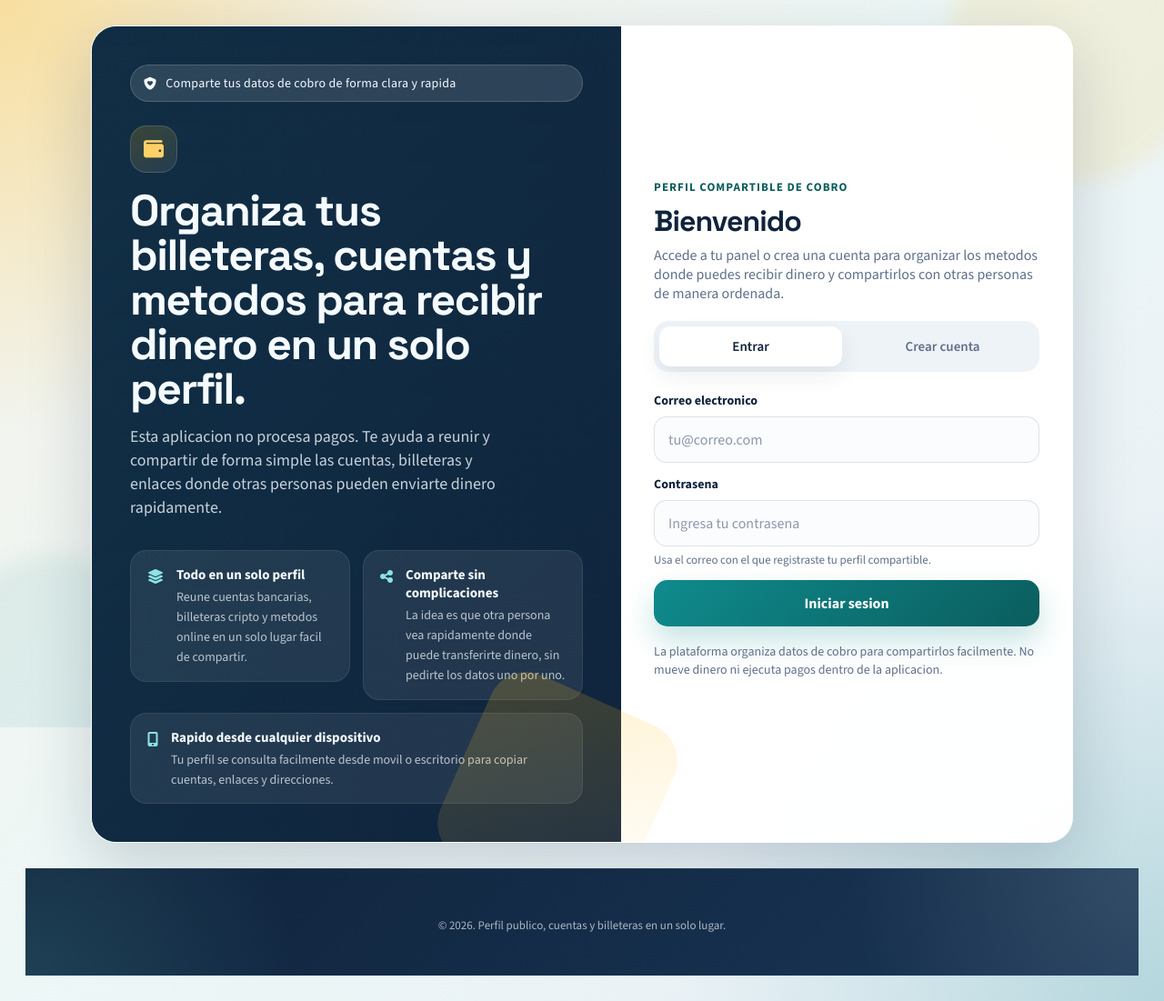
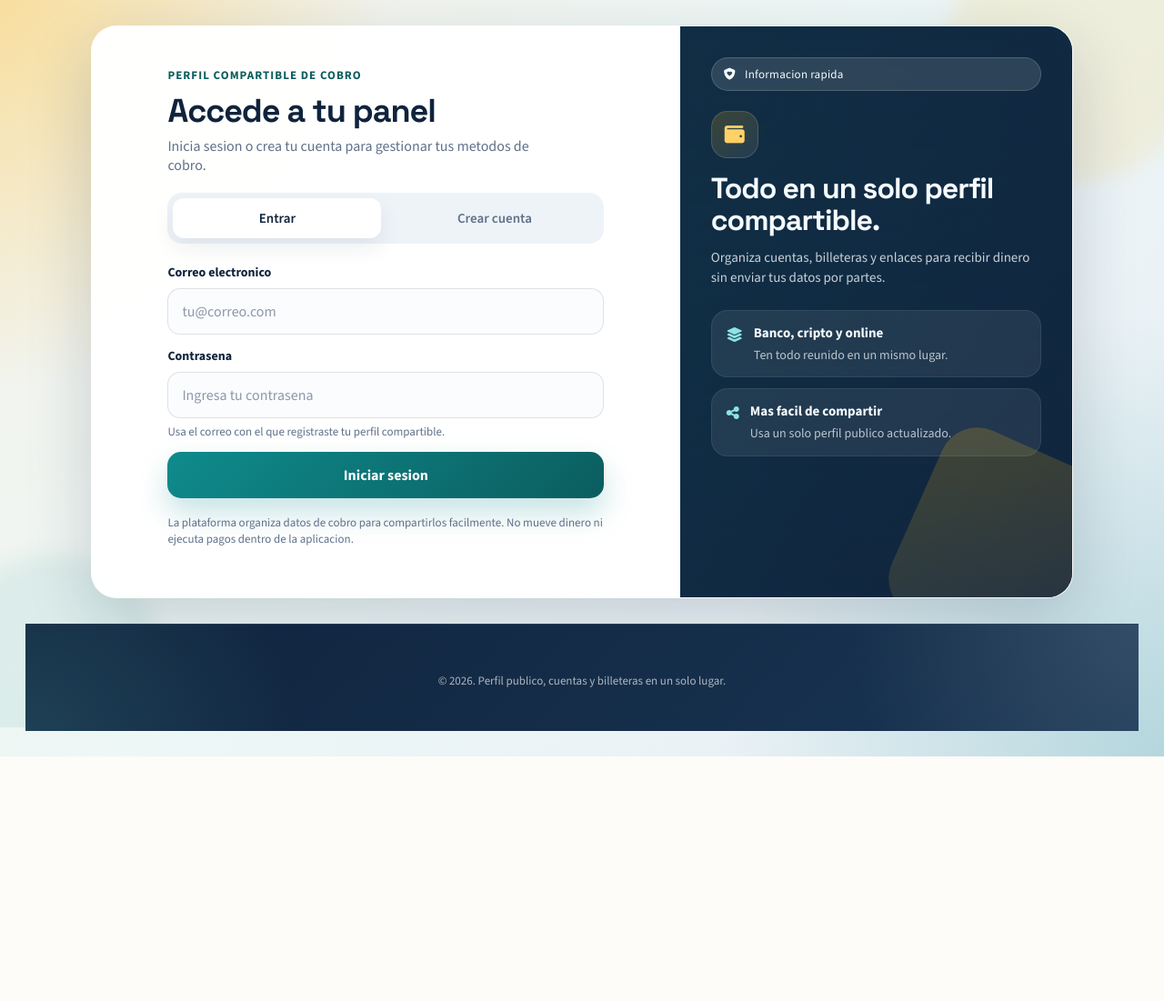
Before and after one commit to kdvops/banco, a PHP site: page /login.php in a window 1280 px wide. Shown: the whole page at 91% size. After the commit the page ends 832 px from the top, so only its background shows below. Run offline with PHP 8.4, Linux system fonts and the light colour scheme; data that the repository does not hold is empty.

```diff
--- a/includes/auth_components.php
+++ b/includes/auth_components.php
@@ -6,50 +6,12 @@ function app_render_auth_shell(): void
 <div class="ambient" aria-hidden="true"></div>
 
 <main class="auth-shell">
-  <section class="hero-panel">
-    <div class="hero-badge">
-      <i class="fa-solid fa-shield-heart"></i>
-      <span>Comparte tus datos de cobro de forma clara y rapida</span>
-    </div>
-
-    <div class="hero-icon">
-      <i class="fa-solid fa-wallet"></i>
-    </div>
-
-    <h1>Organiza tus billeteras, cuentas y metodos para recibir dinero en un solo perfil.</h1>
-    <p>Esta aplicacion no procesa pagos. Te ayuda a reunir y compartir de forma simple las cuentas, billeteras y enlaces donde otras personas pueden enviarte dinero rapidamente.</p>
-
-    <ul class="feature-list">
-      <li class="feature-item">
-        <i class="fa-solid fa-layer-group"></i>
-        <div>
-          <strong>Todo en un solo perfil</strong>
-          <span>Reune cuentas bancarias, billeteras cripto y metodos online en un solo lugar facil de compartir.</span>
-        </div>
-      </li>
-      <li class="feature-item">
-        <i class="fa-solid fa-share-nodes"></i>
-        <div>
-          <strong>Comparte sin complicaciones</strong>
-          <span>La idea es que otra persona vea rapidamente donde puede transferirte dinero, sin pedirte los datos uno por uno.</span>
-        </div>
-      </li>
-      <li class="feature-item">
-        <i class="fa-solid fa-mobile-screen-button"></i>
-        <div>
-          <strong>Rapido desde cualquier dispositivo</strong>
-          <span>Tu perfil se consulta facilmente desde movil o escritorio para copiar cuentas, enlaces y direcciones.</span>
-        </div>
-      </li>
-    </ul>
-  </section>
-
   <section class="auth-panel">
     <div class="auth-card">
       <div class="auth-head">
         <span class="eyebrow">Perfil compartible de cobro</span>
-        <h2>Bienvenido</h2>
-        <p>Accede a tu panel o crea una cuenta para organizar los metodos donde puedes recibir dinero y compartirlos con otras personas de manera ordenada.</p>
+        <h1>Accede a tu panel</h1>
+        <p>Inicia sesion o crea tu cuenta para gestionar tus metodos de cobro.</p>
       </div>
 
       <div id="statusBox" class="status-box" role="status" aria-live="polite"></div>
@@ -109,6 +71,37 @@ function app_render_auth_shell(): void
       <p class="footnote">La plataforma organiza datos de cobro para compartirlos facilmente. No mueve dinero ni ejecuta pagos dentro de la aplicacion.</p>
     </div>
   </section>
+
+  <aside class="hero-panel">
+    <div class="hero-badge">
+      <i class="fa-solid fa-shield-heart"></i>
+      <span>Informacion rapida</span>
+    </div>
+
+    <div class="hero-icon">
+      <i class="fa-solid fa-wallet"></i>
+    </div>
+
+    <h2>Todo en un solo perfil compartible.</h2>
+    <p>Organiza cuentas, billeteras y enlaces para recibir dinero sin enviar tus datos por partes.</p>
+
+    <ul class="feature-list">
+      <li class="feature-item">
+        <i class="fa-solid fa-layer-group"></i>
+        <div>
+          <strong>Banco, cripto y online</strong>
+          <span>Ten todo reunido en un mismo lugar.</span>
+        </div>
+      </li>
+      <li class="feature-item">
+        <i class="fa-solid fa-share-nodes"></i>
+        <div>
+          <strong>Mas facil de compartir</strong>
+          <span>Usa un solo perfil publico actualizado.</span>
+        </div>
+      </li>
+    </ul>
+  </aside>
 </main>
 HTML;
 }
--- a/includes/profile_components.php
+++ b/includes/profile_components.php
@@ -52,8 +52,6 @@ function app_render_profile_header(array $user, array $services, array $options
         } else {
             echo '<section class="mini-profiles-block">';
             echo '<div class="section-heading">';
-            echo '<p class="section-kicker">Accesos rapidos</p>';
-            echo '<h2 class="section-title">Servicios y enlaces destacados</h2>';
             echo '</div>';
             echo '<div class="mini-profiles-scroll">';
 
--- a/styles/auth.css
+++ b/styles/auth.css
@@ -74,8 +74,8 @@ body.auth-page {
   margin: 0 auto;
   flex:1;
   display:grid;
-  grid-template-columns:minmax(320px, 1.08fr) minmax(380px, .92fr);
-  min-height:min(820px, calc(100vh - 170px));
+  grid-template-columns:minmax(420px, 1.08fr) minmax(280px, .72fr);
+  min-height:min(760px, calc(100vh - 170px));
   background:var(--surface-soft);
   backdrop-filter:blur(18px);
   border:1px solid rgba(255,255,255,.55);
@@ -86,14 +86,14 @@ body.auth-page {
 
 .hero-panel {
   position:relative;
-  padding:clamp(30px, 4vw, 42px);
+  padding:clamp(28px, 3vw, 34px);
   background:
     linear-gradient(180deg, rgba(16,35,60,.9) 0%, rgba(16,35,60,.82) 100%),
     linear-gradient(135deg, #0f8b8d 0%, #10233c 100%);
   color:#f5fbff;
   display:flex;
   flex-direction:column;
-  justify-content:center;
+  justify-content:flex-start;
 }
 
 .hero-panel::after {
@@ -111,11 +111,11 @@ body.auth-page {
   display:inline-flex;
   align-items:center;
   gap:10px;
-  padding:10px 14px;
+  padding:9px 13px;
   border-radius:999px;
   background:rgba(255,255,255,.12);
   border:1px solid rgba(255,255,255,.16);
-  font-size:14px;
+  font-size:13px;
   letter-spacing:.02em;
 }
 
@@ -124,7 +124,7 @@ body.auth-page {
   height:52px;
   display:grid;
   place-items:center;
-  margin:26px 0 18px;
+  margin:22px 0 16px;
   border-radius:18px;
   background:linear-gradient(145deg, rgba(255,183,3,.18), rgba(255,255,255,.08));
   border:1px solid rgba(255,255,255,.14);
@@ -132,35 +132,35 @@ body.auth-page {
   color:#ffd166;
 }
 
-.hero-panel h1 {
+.hero-panel h2 {
   margin:0 0 14px;
   font-family:"Space Grotesk",sans-serif;
-  font-size:clamp(32px, 4vw, 48px);
-  line-height:1.02;
+  font-size:clamp(24px, 3vw, 32px);
+  line-height:1.08;
   letter-spacing:-.03em;
 }
 
 .hero-panel p {
-  max-width:420px;
+  max-width:360px;
   margin:0;
   color:rgba(245,251,255,.8);
-  font-size:18px;
+  font-size:15px;
   line-height:1.45;
 }
 
 .feature-list {
   display:grid;
-  gap:14px;
-  margin:34px 0 0;
+  gap:12px;
+  margin:24px 0 0;
   padding:0;
   list-style:none;
 }
 
 .feature-item {
   display:flex;
-  gap:14px;
+  gap:12px;
   align-items:flex-start;
-  padding:16px 18px;
+  padding:14px 16px;
   border-radius:18px;
   background:rgba(255,255,255,.08);
   border:1px solid rgba(255,255,255,.08);
@@ -184,14 +184,16 @@ body.auth-page {
 }
 
 .auth-panel {
-  padding:clamp(24px, 3.2vw, 36px);
+  padding:clamp(26px, 3.2vw, 40px);
   background:rgba(255,255,255,.88);
   display:flex;
   align-items:center;
+  justify-content:center;
 }
 
 .auth-card {
   width:100%;
+  max-width:480px;
 }
 
 .auth-head {
@@ -208,10 +210,10 @@ body.auth-page {
   text-transform:uppercase;
 }
 
-.auth-head h2 {
+.auth-head h1 {
   margin:0 0 8px;
   font-family:"Space Grotesk",sans-serif;
-  font-size:32px;
+  font-size:36px;
   line-height:1.1;
   letter-spacing:-.03em;
 }
@@ -220,6 +222,7 @@ body.auth-page {
   margin:0;
   color:var(--muted);
   font-size:16px;
+  max-width:420px;
 }
 
 .status-box {
@@ -360,18 +363,13 @@ body.auth-page {
 .footnote {
   margin-top:18px;
   color:var(--muted);
-  font-size:14px;
-  line-height:1.45;
+  font-size:13px;
+  line-height:1.4;
 }
 
 @media (min-width: 1180px) {
   .feature-list {
-    grid-template-columns:repeat(2, minmax(0, 1fr));
-    align-items:start;
-  }
-
-  .feature-item:last-child {
-    grid-column:1 / -1;
+    grid-template-columns:1fr;
   }
 }
 
@@ -381,8 +379,13 @@ body.auth-page {
     min-height:auto;
   }
 
+  .auth-panel {
+    order:1;
+  }
+
   .hero-panel {
-    padding:30px 26px;
+    order:2;
+    padding:24px 26px 28px;
   }
 
   .auth-panel {
@@ -405,7 +408,7 @@ body.auth-page {
     grid-template-columns:1fr;
   }
 
-  .auth-head h2 {
+  .auth-head h1 {
     font-size:28px;
   }
 
```
